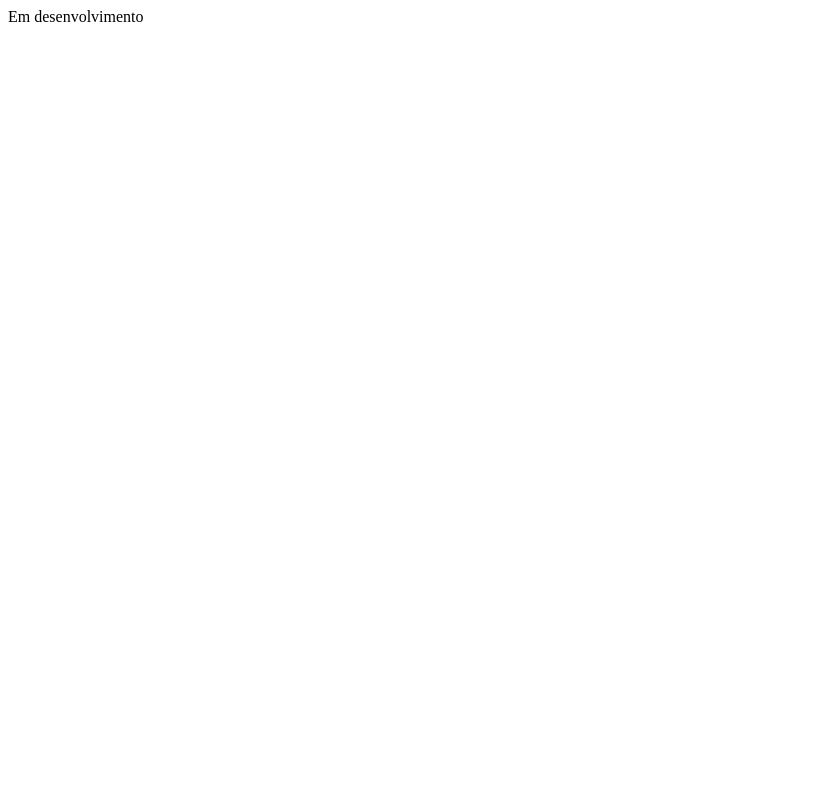
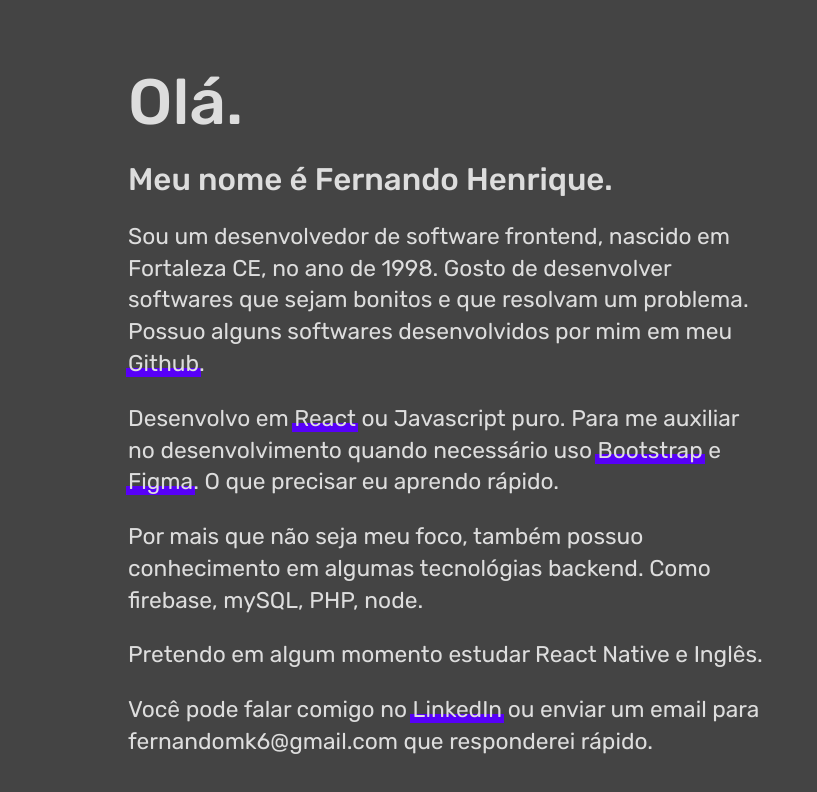
Before and after one commit to fernandomk6/fernandomk6.github.io, a plain HTML site: page index.html in a window 1280 px wide. Shown: the whole page, without its empty margins (0-817 px from the left). Drawn offline with Linux system fonts and the light colour scheme.

Commit message:
Portfólio criado

```diff
--- a/index.html
+++ b/index.html
@@ -1 +1,46 @@
-Em desenvolvimento
+<!DOCTYPE html>
+<html lang="pt-BR">
+<head>
+  <meta charset="UTF-8">
+  <meta http-equiv="X-UA-Compatible" content="IE=edge">
+  <meta name="viewport" content="width=device-width, initial-scale=1.0">
+  <title>Fernando Henrique</title>
+  <link rel="stylesheet" href="style.css">
+  <link rel="preconnect" href="https://fonts.googleapis.com">
+  <link rel="preconnect" href="https://fonts.gstatic.com" crossorigin>
+  <link href="https://fonts.googleapis.com/css2?family=Rubik:wght@400;500;700&display=swap" rel="stylesheet">
+</head>
+<body>
+  <header>
+    <div class="hello">
+      <span>Olá.</span>
+    </div>
+    <div>
+      <h1 class="my-name">Meu nome é Fernando Henrique.</h1>
+    </div>
+  </header>
+  <main>
+    <p>
+      Sou um desenvolvedor de software frontend, nascido em Fortaleza CE, no ano de 1998.
+      Gosto de desenvolver softwares que sejam bonitos e que resolvam um problema.
+      Possuo alguns softwares desenvolvidos por mim em meu
+      <a href="https://github.com/fernandomk6" target="_blank">Github</a>.
+    </p>
+    <p>
+      Desenvolvo em <a target="_blank" href="https://pt-br.reactjs.org/">React</a> ou Javascript puro.
+      Para me auxiliar no desenvolvimento quando necessário uso
+      <a target="_blank" href="https://getbootstrap.com/">Bootstrap</a> e <a target="_blank" href="https://www.figma.com/">Figma</a>.
+      O que precisar eu aprendo rápido.
+    </p>
+    <p>
+      Por mais que não seja meu foco, também possuo conhecimento em algumas tecnológias backend. Como
+      firebase, mySQL, PHP, node.
+    </p>
+    <p>Pretendo em algum momento estudar React Native e Inglês.</p>
+    <p>
+      Você pode falar comigo no <a target="_blank" href="https://www.linkedin.com/in/fernando-henrique-pontes-pereira/">LinkedIn</a>
+      ou enviar um email para fernandomk6@gmail.com que responderei rápido.
+    </p>
+  </main>
+</body>
+</html>
--- /dev/null
+++ b/style.css
@@ -0,0 +1,49 @@
+body {
+  font-family: 'Rubik', sans-serif;
+  background: #444;
+  color: #ddd;
+  font-size: calc(10px + 0.33vw);
+  margin: 0;
+  padding: 5vw 10vw;
+}
+
+.hello {
+  font-size: 4.5em;
+  font-weight: 500;
+  margin-bottom: 0;
+}
+
+.my-name {
+  font-weight: 500;
+  font-size: 2.2em
+}
+
+p {
+  font-size: 1.6em;
+  font-weight: 300;
+  line-height: 1.4;
+  max-width: 28em;
+}
+
+a {
+  text-decoration: none;
+  white-space: nowrap;
+  color: #ddd;
+  position: relative;
+}
+
+a:after {
+  content: '';
+  position: absolute;
+  z-index: -1;
+  top: 66%;
+  left: -0.1em;
+  right: -0.1em;
+  bottom: 0;
+  transition: top 200ms cubic-bezier(0, 0.8, 0.13, 1);
+  background-color: rgb(87, 0, 248);
+}
+
+a:hover:after {
+  top: 0%;
+}
```
Also changed, not shown: 1 other file.
